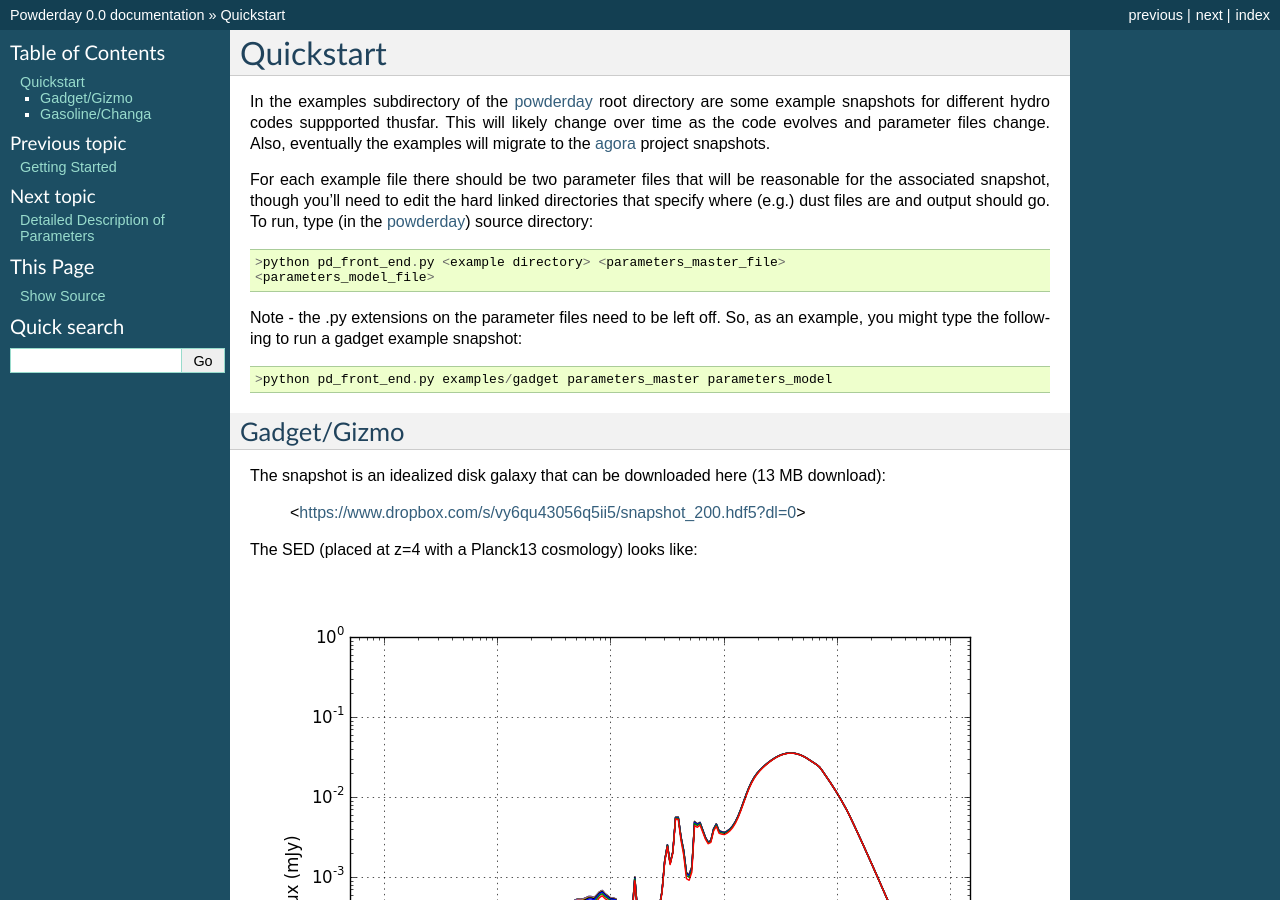
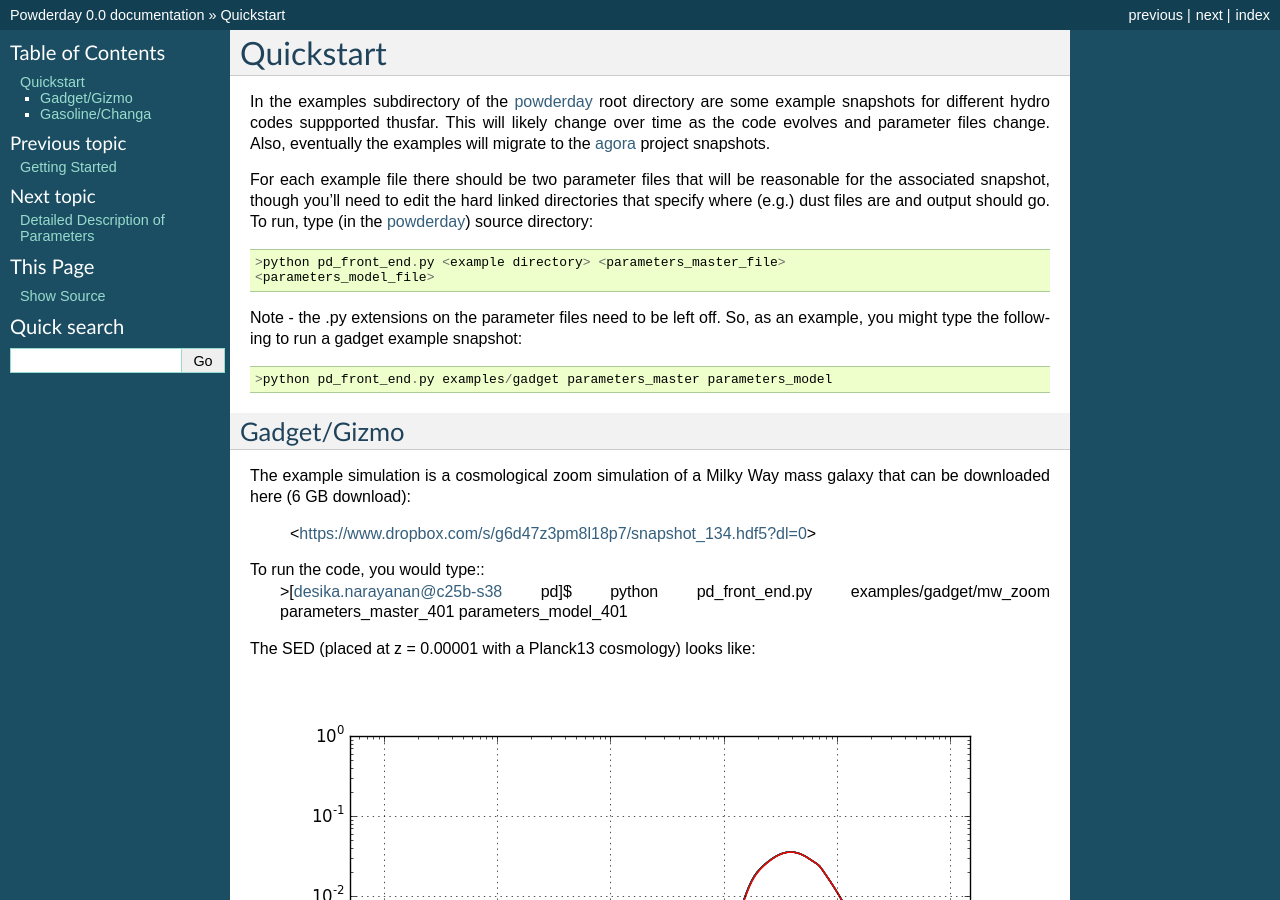
Before and after one commit to dnarayanan/powderday, a Sphinx documentation site: the page built from docs/quickstart.rst, in a window 1280 px wide and 900 px high. Built offline with Sphinx 7.4.7, drawn with Linux system fonts in a browser that asks for light colours.

Commit message:
changed the default example to mw zoom

```diff
--- a/docs/quickstart.rst
+++ b/docs/quickstart.rst
@@ -27,12 +27,14 @@ example snapshot::
 
 Gadget/Gizmo
 ============
+The example simulation is a cosmological zoom simulation of a Milky Way mass galaxy that can be downloaded here (6 GB download):
 
-The snapshot is an idealized disk galaxy that can be downloaded here (13 MB download):
+ <https://www.dropbox.com/s/g6d47z3pm8l18p7/snapshot_134.hdf5?dl=0>
 
- <https://www.dropbox.com/s/vy6qu43056q5ii5/snapshot_200.hdf5?dl=0>
+To run the code, you would type::
+  >[desika.narayanan@c25b-s38 pd]$ python pd_front_end.py  examples/gadget/mw_zoom parameters_master_401 parameters_model_401
 
-The SED (placed at z=4 with a Planck13 cosmology) looks like:
+The SED (placed at z = 0.00001 with a Planck13 cosmology) looks like:
 
 .. image:: images/gadget_sed.png
    :align: center
```
